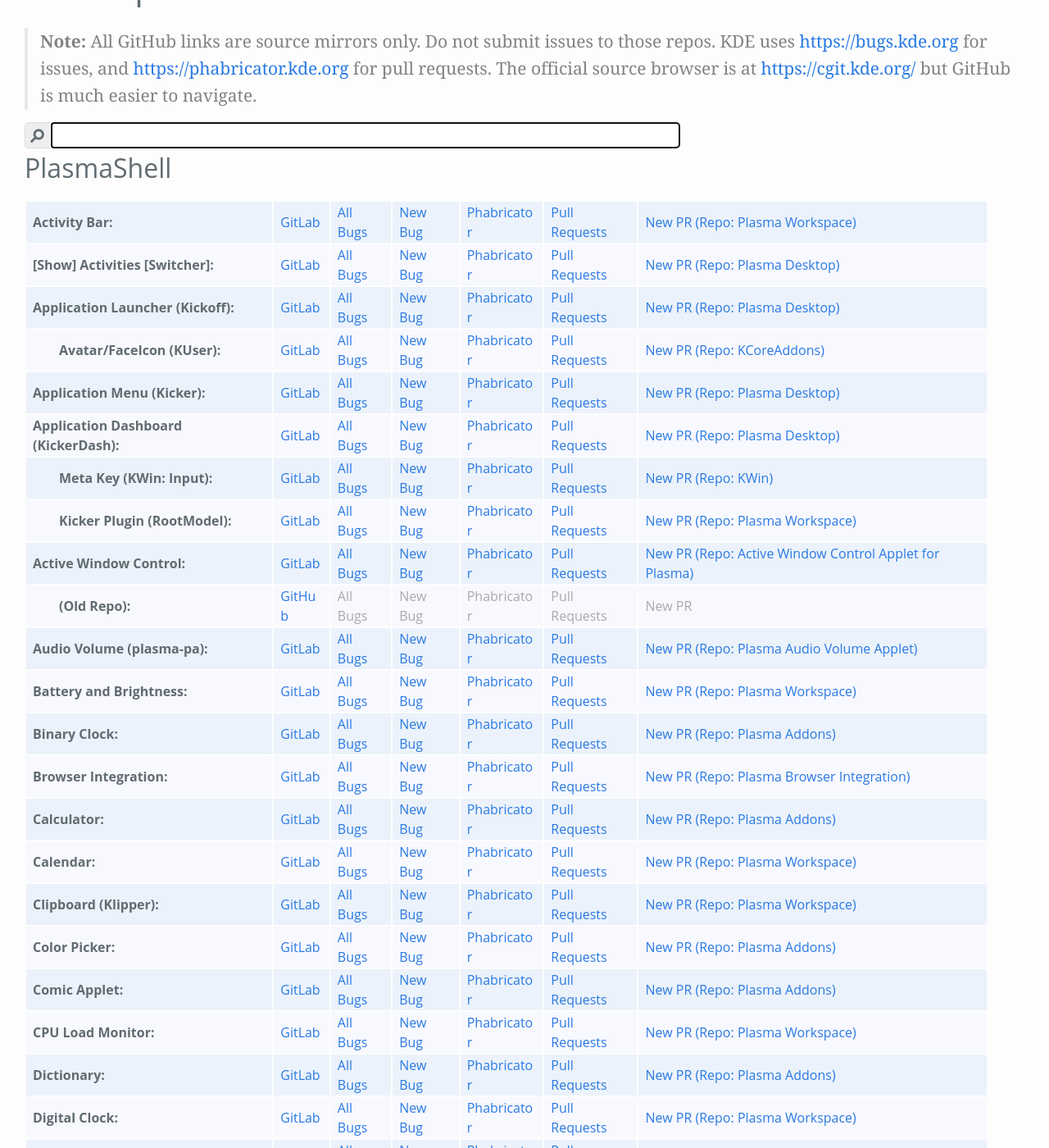
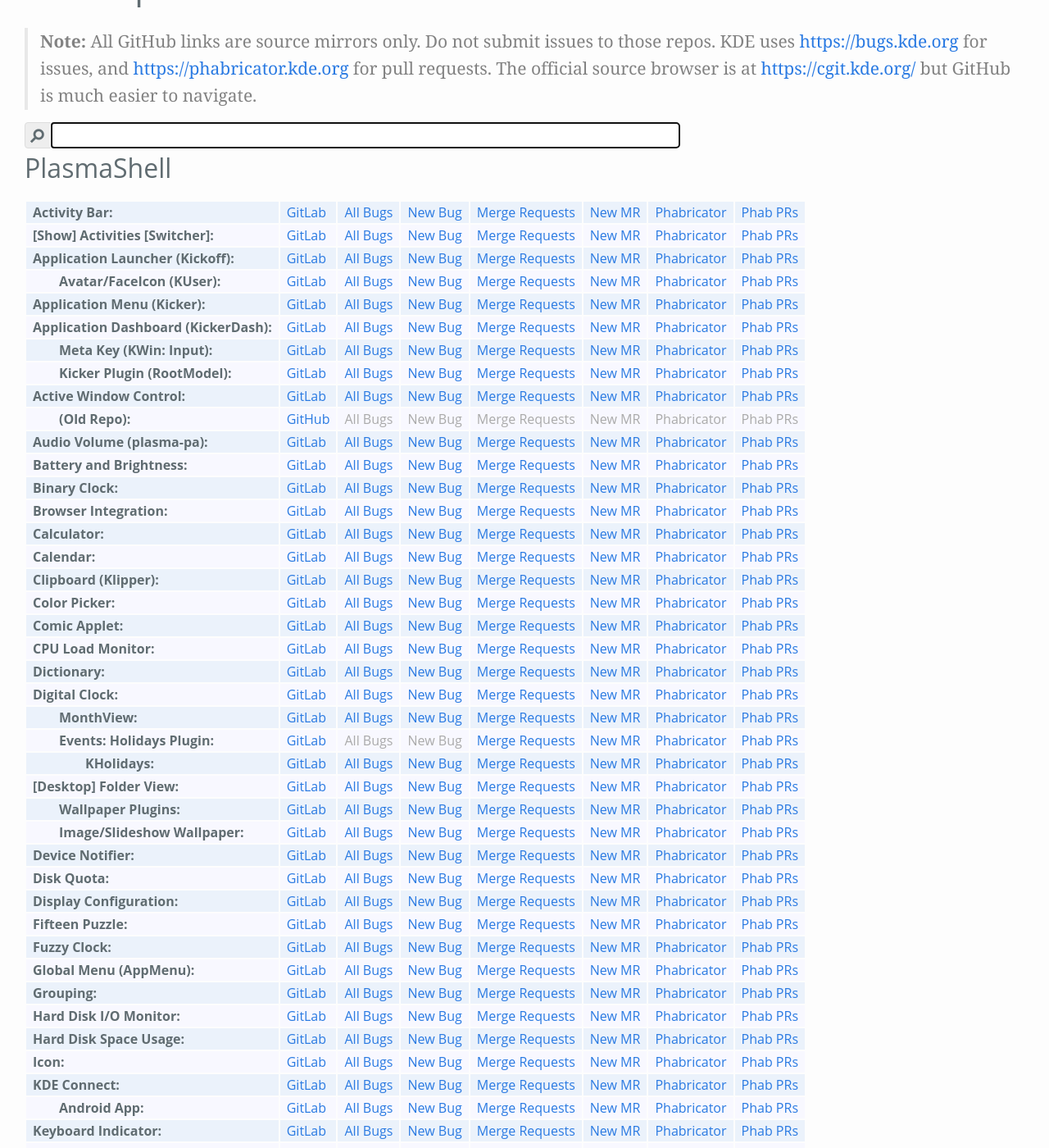
Before and after one commit to Zren/zren.github.io, a Jekyll site: the page built from kde_repos.md, in a window 1280 px wide and 1400 px high, scrolled down 194 px. Shown: the whole window at 82% size. Built offline with Jekyll 4.4.1, drawn with Linux system fonts in a browser that asks for light colours; comment, search, counter and statistics services are not loaded; some of the changed text lies outside the part shown.

Commit message:
Move phabLinks into kdeRepo.html as we'll be removing them eventually

```diff
--- a/_includes/kdeRepo.html
+++ b/_includes/kdeRepo.html
@@ -27,8 +27,10 @@
 	<td><a>New Bug</a></td>
 {% endif %}
 
-{% include phabLinks.html
-	phabRepo=include.phabRepo
-	phabRepoName=include.phabRepoName
-	phabDiffQuery=include.phabDiffQuery
-%}
+
+<td><a {% if include.gitRepo %}href="https://invent.kde.org/{% if include.gitlabGroup %}{{include.gitlabGroup}}/{% endif %}{{include.gitRepo}}/-/merge_requests"{% endif %}>Merge Requests</a></td>
+<td><a {% if include.gitRepo %}href="https://invent.kde.org/{% if include.gitlabGroup %}{{include.gitlabGroup}}/{% endif %}{{include.gitRepo}}/-/merge_requests/new"{% endif %}>New MR</a></td>
+
+<td><a {% if include.phabRepo %}href="https://phabricator.kde.org/source/{{include.phabRepo}}/"{% endif %}>Phabricator</a></td>
+<td><a {% if include.phabDiffQuery %}href="https://phabricator.kde.org/differential/query/{{include.phabDiffQuery}}/#R"{% endif %}>Phab PRs</a></td>
+<!-- <td><a {% if include.phabRepoName %}href="https://phabricator.kde.org/differential/diff/create/"{% endif %}>New PR {% if include.phabRepoName %}(Repo: {{include.phabRepoName}}){% endif %}</a></td> -->
--- a/_includes/phabLinks.html
+++ /dev/null
@@ -1,4 +0,0 @@
-<td><a {% if include.phabRepo %}href="https://phabricator.kde.org/source/{{include.phabRepo}}/"{% endif %}>Phabricator</a>
-</td>
-<td><a {% if include.phabDiffQuery %}href="https://phabricator.kde.org/differential/query/{{include.phabDiffQuery}}/#R"{% endif %}>Pull Requests</a></td>
-<td><a {% if include.phabRepoName %}href="https://phabricator.kde.org/differential/diff/create/"{% endif %}>New PR {% if include.phabRepoName %}(Repo: {{include.phabRepoName}}){% endif %}</a></td>
--- a/_includes/phabLinksAddons.html
+++ /dev/null
@@ -1,5 +0,0 @@
-{% include phabLinks.html
-	phabRepo='kdeplasma-addons'
-	phabRepoName='Plasma Addons'
-	phabDiffQuery='iwcJtI0heMfD'
-%}
--- a/_includes/phabLinksDesktop.html
+++ /dev/null
@@ -1,5 +0,0 @@
-{% include phabLinks.html
-	phabRepo='plasma-desktop'
-	phabRepoName='Plasma Desktop'
-	phabDiffQuery='7LklMmkHDcva'
-%}
--- a/_includes/phabLinksFramework.html
+++ /dev/null
@@ -1,5 +0,0 @@
-{% include phabLinks.html
-	phabRepo='plasma-framework'
-	phabRepoName='Plasma Framework'
-	phabDiffQuery='7DrhVUSaAXrw'
-%}
--- a/_includes/phabLinksKwin.html
+++ /dev/null
@@ -1,5 +0,0 @@
-{% include phabLinks.html
-	phabRepo='kwin'
-	phabRepoName='KWin'
-	phabDiffQuery='gtg14CPiJiJA'
-%}
--- a/_includes/phabLinksWorkspace.html
+++ /dev/null
@@ -1,5 +0,0 @@
-{% include phabLinks.html
-	phabRepo='plasma-workspace'
-	phabRepoName='Plasma Workspace'
-	phabDiffQuery='nz_xT4pr.zBl'
-%}
```
Also changed, not shown: other parts of _includes/kdeRepo.html (+1 -1 lines).
